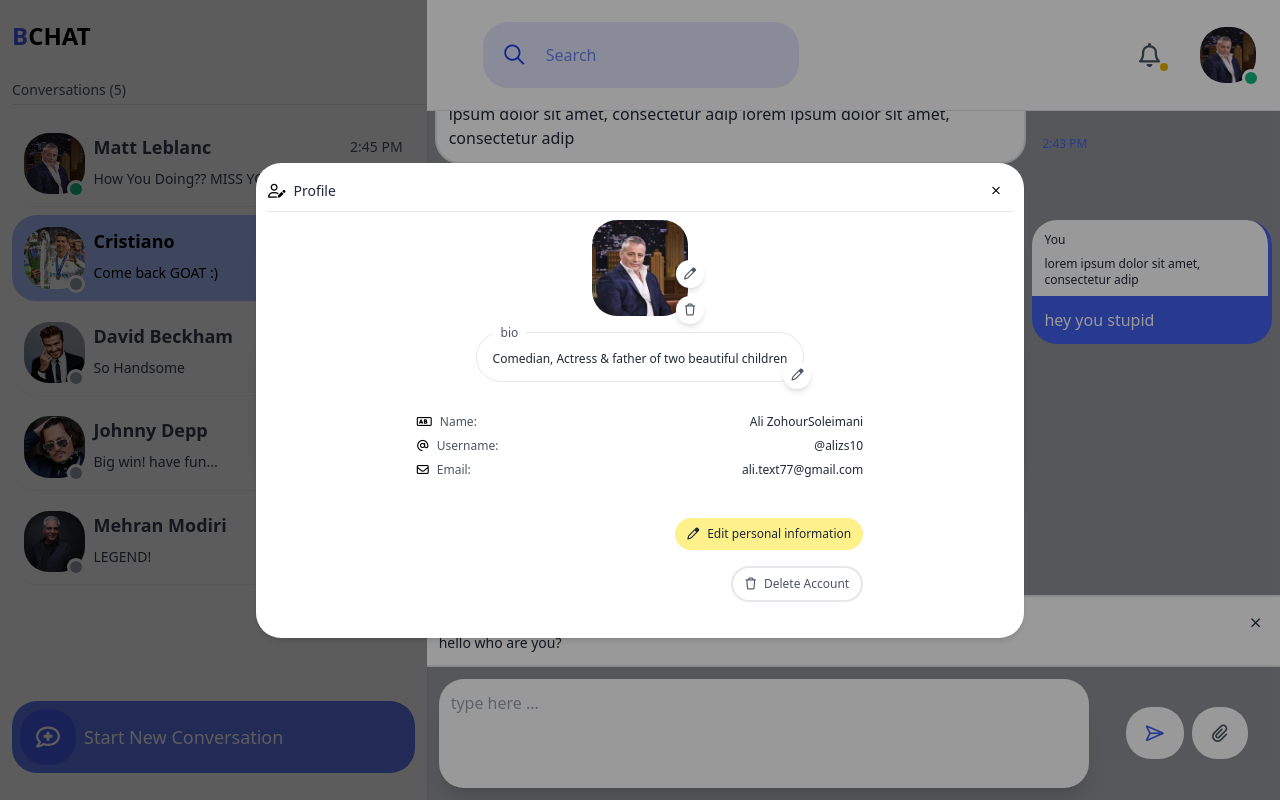
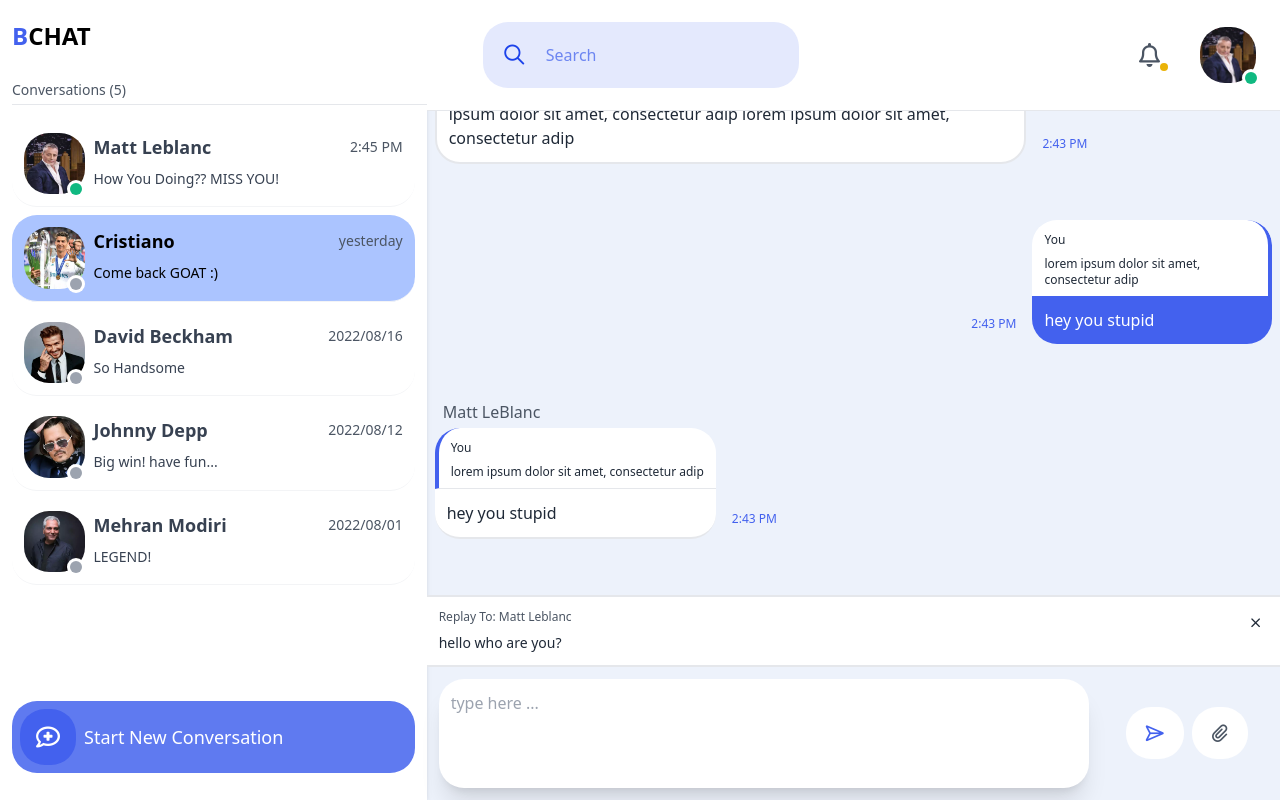
Before and after one commit to alizs10/b-chat-react-app, a React (Create React App) app: page / in a window 1280 px wide. Built offline with nearby package versions, Linux system fonts and the light colour scheme; what yup-password would draw is missing.

Commit message:
update: profile

```diff
--- a/src/components/Chat/Head.js
+++ b/src/components/Chat/Head.js
@@ -11,7 +11,7 @@ function Head() {
 
     const [userPopupVisibility, setUserPopupVisibility] = useState(false)
     const [alertsPopupVisibility, setAlertsPopupVisibility] = useState(false)
-    const [profileVisibility, setProfileVisibility] = useState(true)
+    const [profileVisibility, setProfileVisibility] = useState(false)
 
     const { setSidebarVisibility } = useContext(SidebarContext)
 
@@ -41,15 +41,15 @@ function Head() {
                         </span>
                         {userPopupVisibility && (
                             <Backdrop handleClick={setUserPopupVisibility} toggler={userPopupVisibility}>
-                                <UserPopup />
+                                <UserPopup profileToggler={setProfileVisibility} />
                             </Backdrop>
                         )}
                     </div>
                 </div>
             </div>
 
-            <Backdrop toggler={profileVisibility}>
-                <CenterContainer element={<Profile/>}/>
+            <Backdrop toggler={profileVisibility} handleClick={setProfileVisibility}>
+                <CenterContainer element={<Profile handleClose={setProfileVisibility}/>} handleClick={setProfileVisibility}/>
             </Backdrop>
         </>
     )
--- a/src/components/Chat/Head/UserPopup.js
+++ b/src/components/Chat/Head/UserPopup.js
@@ -4,7 +4,7 @@ import { useNavigate } from 'react-router-dom'
 import { logout } from '../../../api/auth'
 import { deleteUser } from '../../../redux/slices/userSlice'
 
-function UserPopup() {
+function UserPopup({profileToggler}) {
 
     const dispatch = useDispatch()
     const navigate = useNavigate()
@@ -31,7 +31,9 @@ function UserPopup() {
 
     return (
         <div className="w-48 overflow-hidden flex flex-col absolute right-0 top-[5.5rem] z-30 shadow-md bg-white rounded-corners">
-            <button className="text-right hover:bg-gray-100 transition-all duration-300 flex-center gap-x-2 py-3 text-xs text-gray-800">
+            <button
+            onClick={() => profileToggler(true)}
+            className="text-right hover:bg-gray-100 transition-all duration-300 flex-center gap-x-2 py-3 text-xs text-gray-800">
                 <i className="fa-regular fa-circle-user"></i>
                 <span>Your Profile</span>
             </button>
--- a/src/components/Helpers/CenterContainer.js
+++ b/src/components/Helpers/CenterContainer.js
@@ -2,7 +2,7 @@ import React from 'react'
 
 function CenterContainer({element, handleClick}) {
   return (
-    <div onClick={() => handleClick(false)} className='bg-black/40 fixed top-0 right-0 bottom-0 left-0 z-40 flex-center'>
+    <div onClick={() => handleClick(false)} className='bg-black/40 fixed top-0 right-0 bottom-0 left-0 z-50 flex-center'>
         {element}
     </div>
   )
--- a/src/components/Profile/Profile.js
+++ b/src/components/Profile/Profile.js
@@ -2,7 +2,9 @@ import React from 'react'
 
 function Profile({ handleClose }) {
   return (
-    <div className="w-full md:w-3/5 bg-white shadow-md rounded-corners p-3">
+    <div
+    onClick={e => e.stopPropagation()}
+    className="w-full md:w-3/5 bg-white shadow-md rounded-corners p-3">
       <div className='flex justify-between items-center border-b border-gray-200 pb-1'>
         <span className="flex gap-x-2 items-center">
           <i className="fa-regular fa-user-pen text-sm"></i>
--- a/src/components/Sidebar.js
+++ b/src/components/Sidebar.js
@@ -7,7 +7,7 @@ import CenterContainer from './Helpers/CenterContainer'
 
 function Sidebar({ setSidebarVisibility }) {
 
-    const [newConversationWindowVisibility, setNewConversationWindowVisibility] = useState(true)
+    const [newConversationWindowVisibility, setNewConversationWindowVisibility] = useState(false)
 
     return (
         <>
```
